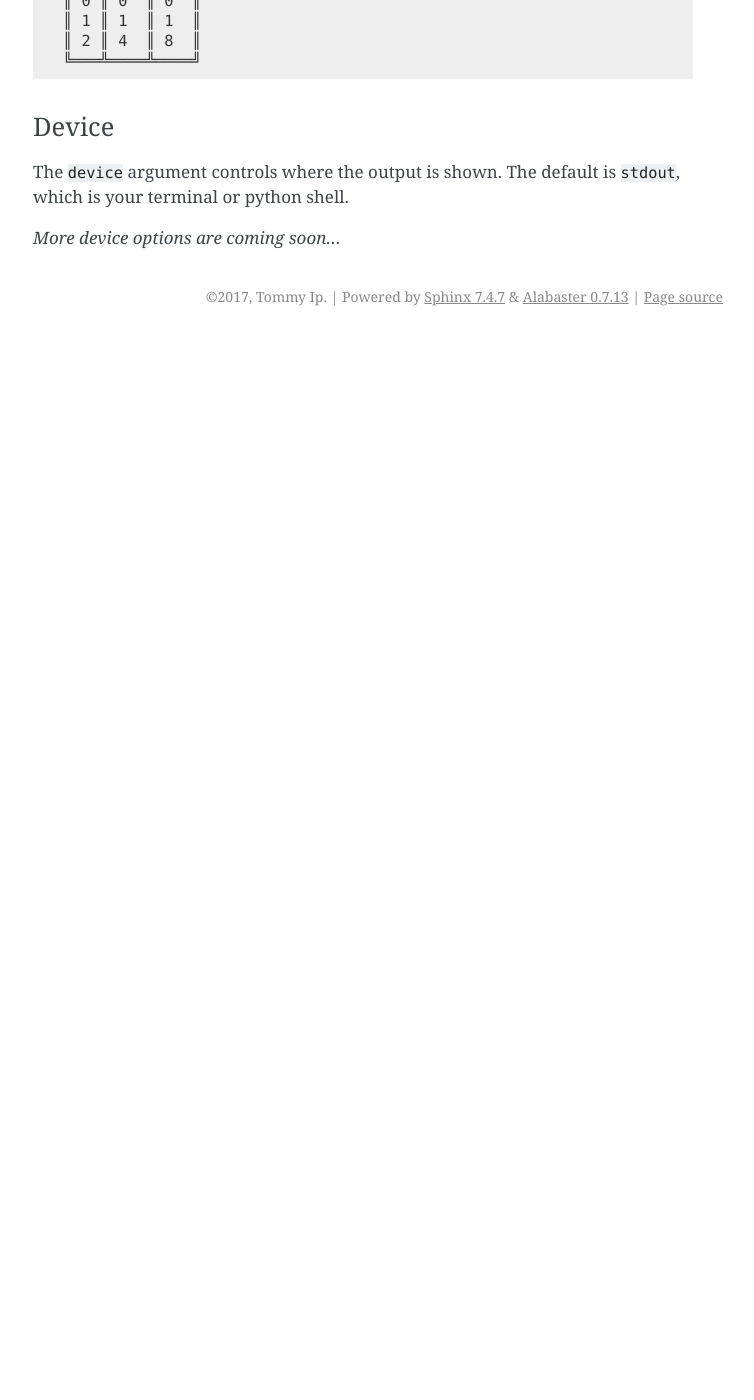
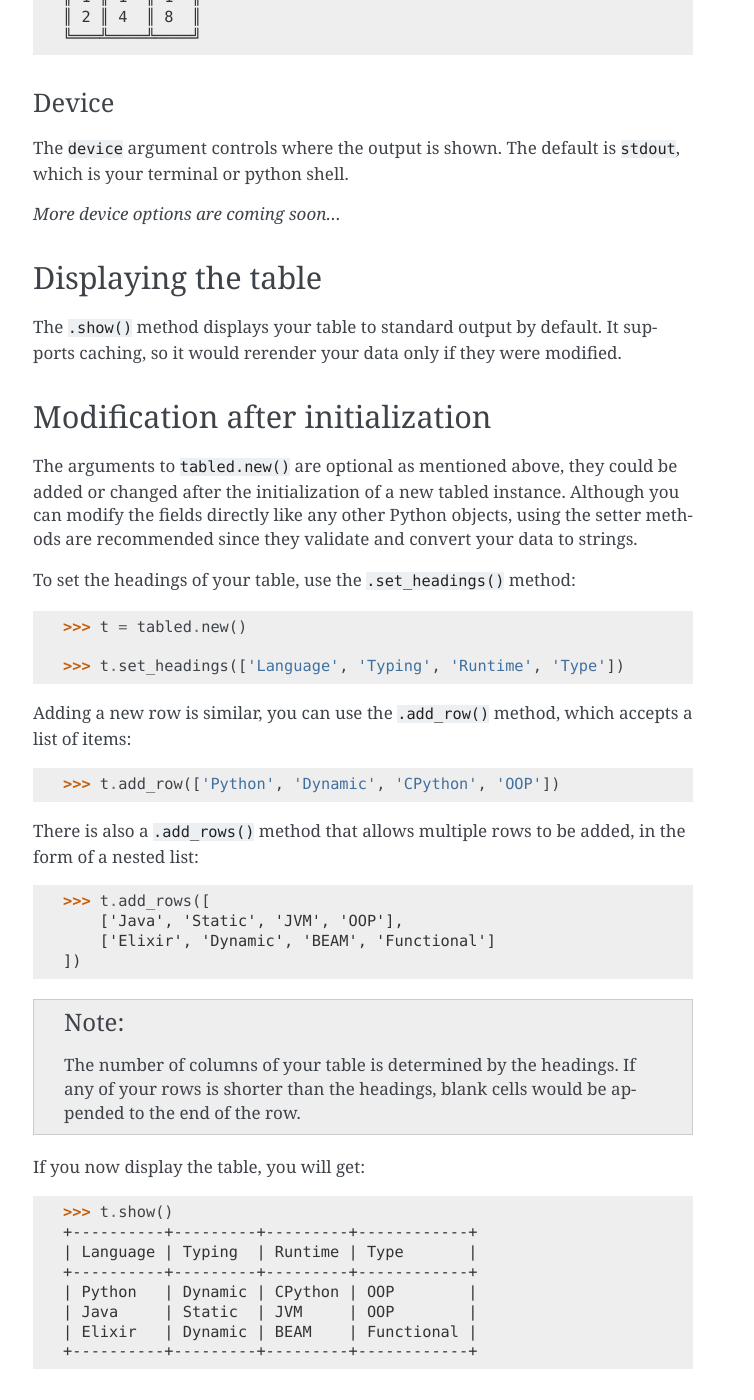
Before and after one commit to tommyip/tabled, a Sphinx documentation site: the page built from docs/user_guide.rst, in a window 1280 px wide and 1400 px high, scrolled down 1777 px. Shown: the whole window, without its empty margins (387-1141 px from the left). Built offline with Sphinx 7.4.7, drawn with Linux system fonts in a browser that asks for light colours; before the commit the page ends 2113 px from its top, so only the background shows below that; some of the changed text lies outside the part shown.

Commit message:
docs: Add user guide to modify table data.

```diff
--- a/docs/user_guide.rst
+++ b/docs/user_guide.rst
@@ -7,15 +7,15 @@ User guide
 tableD has a very simple interface. This guide covers almost everything there
 is to produce pretty printed tables with tableD.
 
-Importing tabled is as simple as::
+Creating a new table
+--------------------
+
+First, import the tabled package::
 
     import tabled
 
-Creating a new table
---------------------
-The *TableD* object is the main interface for visualizing your data. You can
-create a tabled object using the ``new`` function and ``show`` to display it
-to standard output::
+The *TableD* object is the main interface for visualizing your data, you can
+create a new instance using the ``new`` function::
 
     >>> tabled.new(['Heading 1', 'Heading 2'],
                    [[1, 2], [3, 4]]).show()
@@ -27,8 +27,7 @@ to standard output::
     +-----------+-----------+
 
 Lets break this down. The ``new`` function creates and returns a TableD object,
-it accepts a list of headings, a nested lists of cell data, the style of the
-output and device to be outputted to.
+which accepts 4 optional arguments.
 
 Headings
 """"""""
@@ -93,3 +92,52 @@ The ``device`` argument controls where the output is shown. The default is
 ``stdout``, which is your terminal or python shell.
 
 *More device options are coming soon...*
+
+Displaying the table
+--------------------
+
+The ``.show()`` method displays your table to standard output by default. It
+supports caching, so it would rerender your data only if they were modified.
+
+Modification after initialization
+---------------------------------
+
+The arguments to ``tabled.new()`` are optional as mentioned above, they could
+be added or changed after the initialization of a new tabled instance. Although
+you can modify the fields directly like any other Python objects, using the
+setter methods are recommended since they validate and convert your data to
+strings.
+
+To set the headings of your table, use the ``.set_headings()`` method::
+
+    >>> t = tabled.new()
+
+    >>> t.set_headings(['Language', 'Typing', 'Runtime', 'Type'])
+
+Adding a new row is similar, you can use the ``.add_row()`` method, which
+accepts a list of items::
+
+    >>> t.add_row(['Python', 'Dynamic', 'CPython', 'OOP'])
+
+There is also a ``.add_rows()`` method that allows multiple rows to be added,
+in the form of a nested list::
+
+    >>> t.add_rows([
+        ['Java', 'Static', 'JVM', 'OOP'],
+        ['Elixir', 'Dynamic', 'BEAM', 'Functional']
+    ])
+
+.. note:: The number of columns of your table is determined by the headings.
+          If any of your rows is shorter than the headings, blank cells would
+          be appended to the end of the row.
+
+If you now display the table, you will get::
+
+    >>> t.show()
+    +----------+---------+---------+------------+
+    | Language | Typing  | Runtime | Type       |
+    +----------+---------+---------+------------+
+    | Python   | Dynamic | CPython | OOP        |
+    | Java     | Static  | JVM     | OOP        |
+    | Elixir   | Dynamic | BEAM    | Functional |
+    +----------+---------+---------+------------+
```
